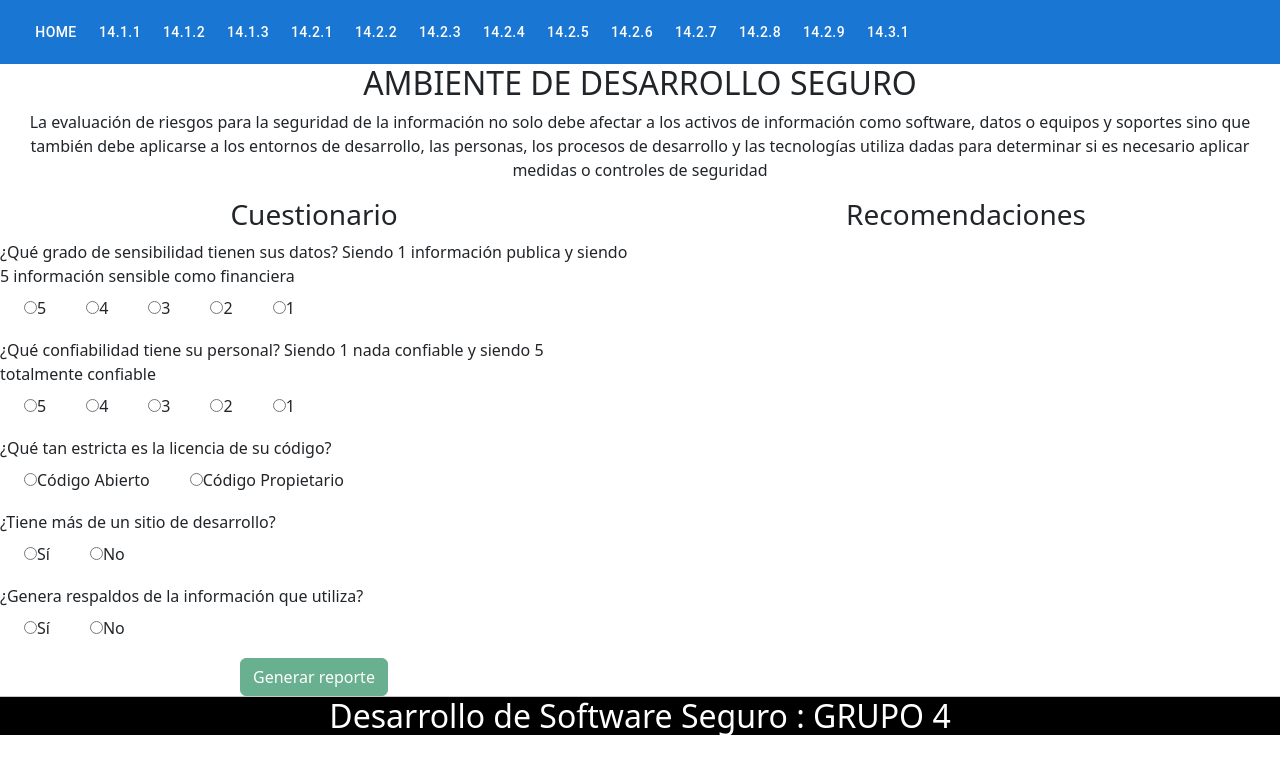
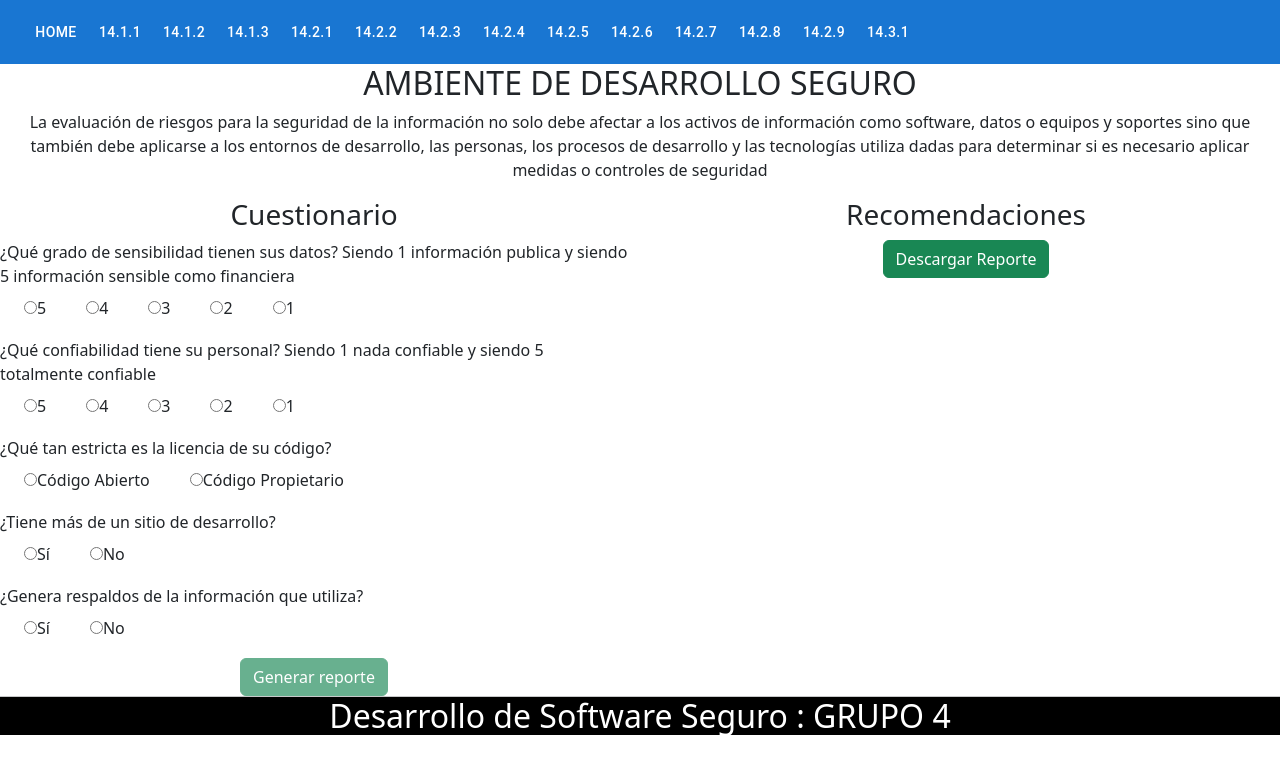
Before and after one commit to Kevin-ramos/ProyectoSW, a Next.js app: page /seccion14/14.2.6 in a window 1280 px wide. Shown: the top 774 px of the page. Built offline with nearby package versions, Linux system fonts and the light colour scheme.

Commit message:
feat: reportes  segundo componente

```diff
--- a/pages/seccion14/14.2.6.tsx
+++ b/pages/seccion14/14.2.6.tsx
@@ -3,6 +3,7 @@ import {Grid} from "@mui/material";
 import {useForm} from "react-hook-form";
 import {useEffect, useState} from "react";
 import Respuestas from "../../components/Respuestas";
+import GeneratePDF from "../../components/GenerarPdf";
 
 export interface Preguntas{
     primeraPregunta: string;
@@ -24,6 +25,7 @@ export default function () {
         mode: 'all'
     });
     const [preguntas, setPreguntas] = useState([]);
+    const titulo="AMBIENTE DE DESARROLLO SEGURO"
     useEffect(()=>{
         setPreguntas([]);
     },[])
@@ -74,7 +76,7 @@ export default function () {
     }
 
     return (
-        <Layout title={"AMBIENTE DE DESARROLLO SEGURO"}>
+        <Layout title={titulo}>
             <div style={{ backgroundColor: "white", textAlign:"center"}}>
                 <h2>AMBIENTE DE DESARROLLO SEGURO</h2>
                 <p>La evaluación de riesgos para la seguridad de la información no solo debe afectar a los activos de información como software, datos o equipos y soportes sino que también debe aplicarse a los entornos de desarrollo, las personas, los procesos de desarrollo y las tecnologías utiliza dadas para determinar si es necesario aplicar medidas o controles de seguridad</p>
@@ -269,6 +271,7 @@ export default function () {
                             <Respuestas key={index} mensaje={pregunta}/>
 
                         )}
+                        <GeneratePDF recomendacion={preguntas}  string={titulo} />
                     </div>
 
                 </div>
```
